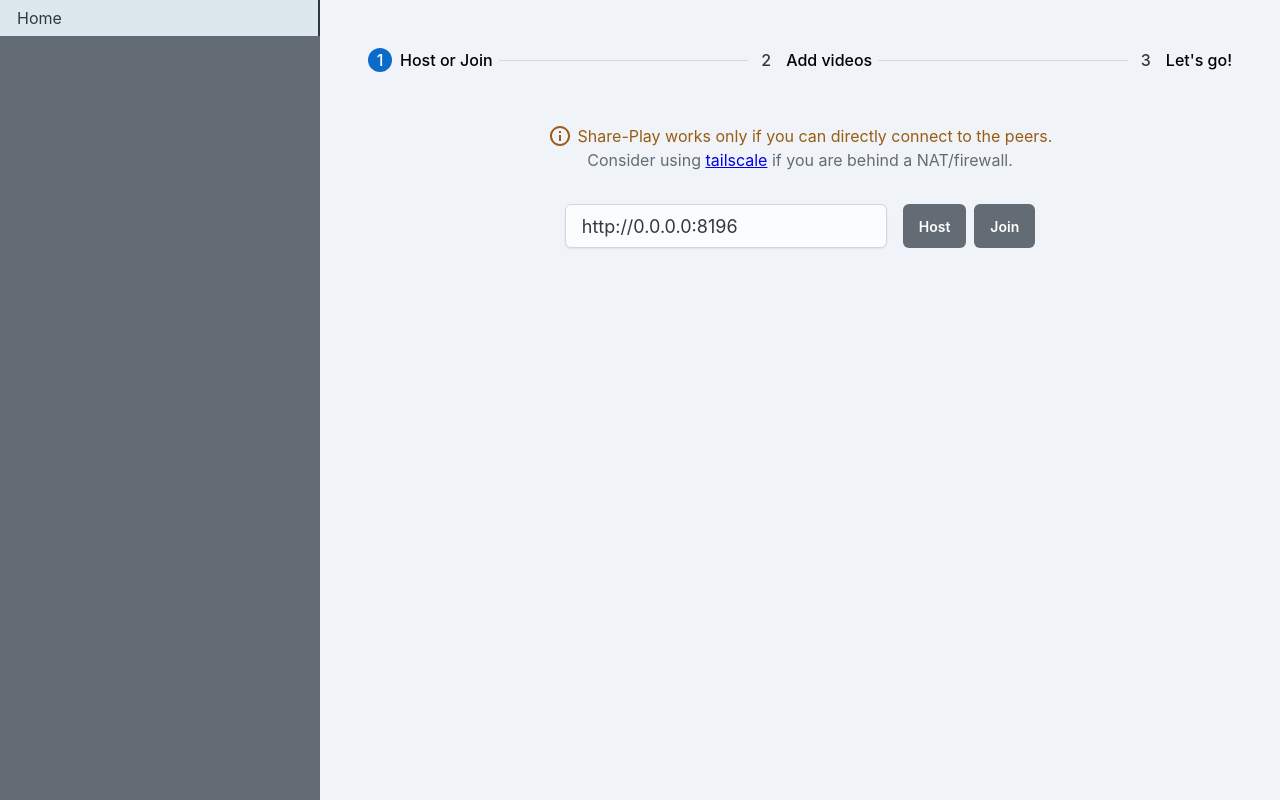
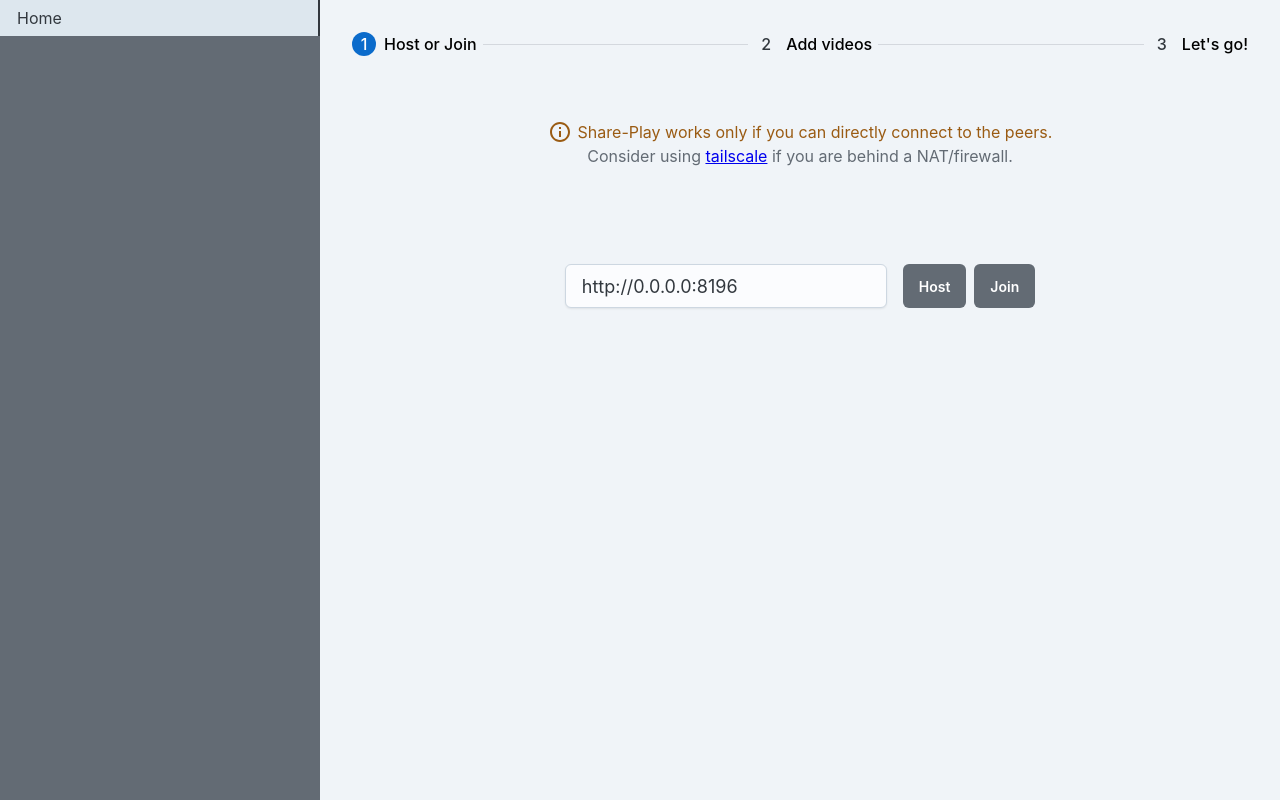
Before and after one commit to HarsimranVirk/SharePlay, a React (Vite) app in the folder src/renderer/: page / in a window 1280 px wide. Built offline with nearby package versions, Linux system fonts and the light colour scheme.

Commit message:
Refactored UI

```diff
--- a/src/renderer/src/assets/main.css
+++ b/src/renderer/src/assets/main.css
@@ -1,7 +1,20 @@
 html,
 body {
+  position: fixed;
+  top: 0;
+  left: 0;
   height: 100%;
   width: 100%;
   margin: 0;
   padding: 0;
 }
+
+#root {
+  position: relative;
+  top: 0;
+  left: 0;
+  height: 100%;
+  width: 100%;
+  margin: 0;
+  padding: 0;
+}
--- /dev/null
+++ b/src/renderer/src/components/FileCard.jsx
@@ -0,0 +1,19 @@
+import { Download } from "@mui/icons-material"
+import { Button, Card, CardActions, CardContent, Typography } from "@mui/joy"
+
+export default function ({filename}) {
+    return (
+        <Card orientation="horizontal" size="lg">
+            <CardContent>
+                <Typography sx={{ wordBreak: "break-all" }}>
+                    {filename}
+                </Typography>
+            </CardContent>
+            <CardActions>
+                <Button variant="outlined">
+                    <Download />
+                </Button>
+            </CardActions>
+        </Card>
+    )
+}
--- /dev/null
+++ b/src/renderer/src/components/FileCardHost.jsx
@@ -0,0 +1,19 @@
+import { Delete, Download } from "@mui/icons-material"
+import { Button, Card, CardActions, CardContent, Typography } from "@mui/joy"
+
+export default function ({filename}) {
+    return (
+        <Card orientation="horizontal" size="lg">
+            <CardContent>
+                <Typography sx={{ wordBreak: "break-all" }}>
+                    {filename}
+                </Typography>
+            </CardContent>
+            <CardActions>
+                <Button variant="outlined">
+                    <Delete />
+                </Button>
+            </CardActions>
+        </Card>
+    )
+}
--- a/src/renderer/src/components/Home.jsx
+++ b/src/renderer/src/components/Home.jsx
@@ -27,11 +27,12 @@ import {
 } from '@mui/joy'
 import Check from '@mui/icons-material/Check'
 import InfoOutlined from '@mui/icons-material/InfoOutlined'
-import wavy_lines from '../assets/wavy-lines.svg'
 import useSnackbar from '../hooks/useSnackbar'
 import { useContext, useState } from 'react'
 import { HostContext } from '../App'
 import { AddAPhoto, Delete, Download } from '@mui/icons-material'
+import FileCard from './FileCard'
+import FileCardHost from './FileCardHost'
 
 const steps = ['Host or Join', 'Add videos', "Let's go!"]
 
@@ -61,28 +62,60 @@ export default function () {
       })
   }
 
+  const addFile = () => {
+    window.electron.ipcRenderer.invoke("dialog:open")
+      .then(res => {
+        if (!res.canceled) {
+          res.filePaths.forEach(filepath => {
+            console.log(filepath)
+            fetch(`${serverLink}/videos`, {
+              method: "POST",
+              cors: `${serverLink}`,
+              headers: {
+                'Content-Type': 'application/json'
+              },
+              body: JSON.stringify({ filepath })
+            })
+              .then(() => fetchAllFiles())
+              .catch(e => {
+                showSnackbar("Something went wrong", "danger")
+              })
+          })
+        }
+      })
+
+  }
+
   return (
     <>
-      <Grid container >
+      <Grid container sx={{
+        m: 0, p: 0,
+        position: "fixed",
+        top: 0,
+        left: 0,
+        height: '100%',
+        width: "100%",
+      }} >
         <Tabs
           variant='solid'
           orientation='vertical'
           sx={{
-            height: '100vh',
-            overflow: "hidden",
-            width: "100vw"
+            height: '100%',
+            width: '100%',
+            m: 0,
+            p: 0
           }}>
-          <Grid xs={4} md={3}>
-            <TabList variant='solid' sx={{ width: '100%' }}>
+          <Grid xs={4} md={3} sx={{ width: '100%', height: "100%", m: 0 }}>
+            <TabList variant='solid' sx={{ width: '100%', height: "100%", m: 0 }}>
               <Tab>
                 <Typography>Home</Typography>
               </Tab>
             </TabList>
           </Grid>
-          <Grid xs={8} md={9}>
-            <TabPanel variant='soft' sx={{ height: "100%" }} >
-              <Sheet variant="soft" size="lg" sx={{ p: 4 }}>
-                <Stepper sx={{ marginBottom: '1.25em' }}>
+          <Grid xs={8} md={9} sx={{height: "100%", m: 0, p: 0}}>
+            <TabPanel variant='soft' sx={{ height: "100%", m: 0, p: 0 }} >
+              <Sheet variant="soft" size="lg" sx={{ height: "100%", m: 0 }}>
+                <Stepper sx={{ p: 4 }}>
                   {steps.map((step, index) => (
                     <Step
                       key={step}
@@ -122,7 +155,7 @@ export default function () {
                         NAT/firewall.
                       </Typography>
                     </Stack>
-                    <Stack direction="row" spacing={2} justifyContent="center">
+                    <Stack sx={{ p: 8 }} direction="row" spacing={2} justifyContent="center">
                       <Input
                         size='lg'
                         placeholder="Server link"
@@ -178,45 +211,20 @@ export default function () {
                 {activeStep == 2 && (
                   <>
                     {host && (
-                      <Stack spacing={2}>
-                        <Typography>
+                        <>
+                        <Typography sx={{p:2}}>
                           {host && "Add videos to share"}
                         </Typography>
+                        <Stack spacing={1} sx={{ p:2, overflow: "auto", height: "50%"}}>
                         {allFiles && Object.entries(allFiles).map(([chksum, fileData]) => (
-                          <Stack direction="row" spacing={3} justifyContent="space-between">
-                            <Typography>{fileData.filepath}</Typography>
-                            <Button variant='outlined'>
-                              <Delete />
-                            </Button>
-                          </Stack>
+                          <FileCardHost filename={fileData.filepath.split(/(\\|\/)/g).pop()} />
                         ))}
-                        <Stack sx={{ flexDirection: "row-reverse" }}>
+                        </Stack>
+                        <Stack direction="row-reverse" sx={{ p:2 }}>
                           <ButtonGroup variant='solid' spacing={1}>
                             <Button
                               startDecorator={<AddAPhoto />}
-                              onClick={() => {
-                                window.electron.ipcRenderer.invoke("dialog:open")
-                                  .then(res => {
-                                    if (!res.canceled) {
-                                      res.filePaths.forEach(filepath => {
-                                        console.log(filepath)
-                                        fetch(`${serverLink}/videos`, {
-                                          method: "POST",
-                                          cors: `${serverLink}`,
-                                          headers: {
-                                            'Content-Type': 'application/json'
-                                          },
-                                          body: JSON.stringify({ filepath })
-                                        })
-                                          .then(() => fetchAllFiles())
-                                          .catch(e => {
-                                            showSnackbar("Something went wrong", "danger")
-                                          })
-                                      })
-                                    }
-                                  })
-
-                              }}
+                              onClick={addFile}
                             >
                               Add
                             </Button>
@@ -225,60 +233,32 @@ export default function () {
                             </Button>
                           </ButtonGroup>
                         </Stack>
-                      </Stack>
+                      </>
                     )}
                     {!host && (
-                      <CardContent>
-                        <Typography>
-                          {host && "Videos added by the host"}
+                      <>
+                        <Typography sx={{p: 2}}>
+                          Videos added by the host
                         </Typography>
-                        {allFiles && Object.entries(allFiles).map(([chksum, fileData]) => (
-                          <CardActions sx={{ flexDirection: "row", justifyContent: "space-between" }} key={chksum}>
-                            <Typography sx={{ wordBreak: "break-all" }}>{fileData.filepath}</Typography>
-                            <Button>
-                              <Download />
-                            </Button>
-                          </CardActions>
-                        ))}
-                        <CardActions sx={{ flexDirection: "row-reverse" }} buttonFlex="0 1 120px">
+                        <Stack spacing={1} sx={{ p:2, overflow: "auto", height: "50%"}}>
+                          {allFiles && Object.entries(allFiles).map(([chksum, fileData]) => (
+                            <FileCard filename={fileData.filepath.split(/(\\|\/)/g).pop()} key={chksum} />
+                          ))}
+                        </Stack>
+                        <Stack direction="row-reverse" sx={{ p:2 }}>
                           <ButtonGroup variant='solid' spacing={1}>
-                            <Button
-                              startDecorator={<AddAPhoto />}
-                              onClick={() => {
-                                window.electron.ipcRenderer.invoke("dialog:open")
-                                  .then(res => {
-                                    if (!res.canceled) {
-                                      res.filePaths.forEach(filepath => {
-                                        console.log(filepath)
-                                        fetch(`${serverLink}/videos`, {
-                                          method: "POST",
-                                          cors: `${serverLink}`,
-                                          headers: {
-                                            'Content-Type': 'application/json'
-                                          },
-                                          body: JSON.stringify({ filepath })
-                                        })
-                                          .then(() => fetchAllFiles())
-                                          .catch(e => {
-                                            showSnackbar("Something went wrong", "danger")
-                                          })
-                                      })
-                                    }
-                                  })
-
-                              }}
-                            >
-                              Add
-                            </Button>
                             <Button >
                               Continue
                             </Button>
                           </ButtonGroup>
-                        </CardActions>
-                      </CardContent>
+                        </Stack>
+
+                      </>
                     )}
                   </>
                 )}
+
+                {}
               </Sheet>
 
             </TabPanel>
```
